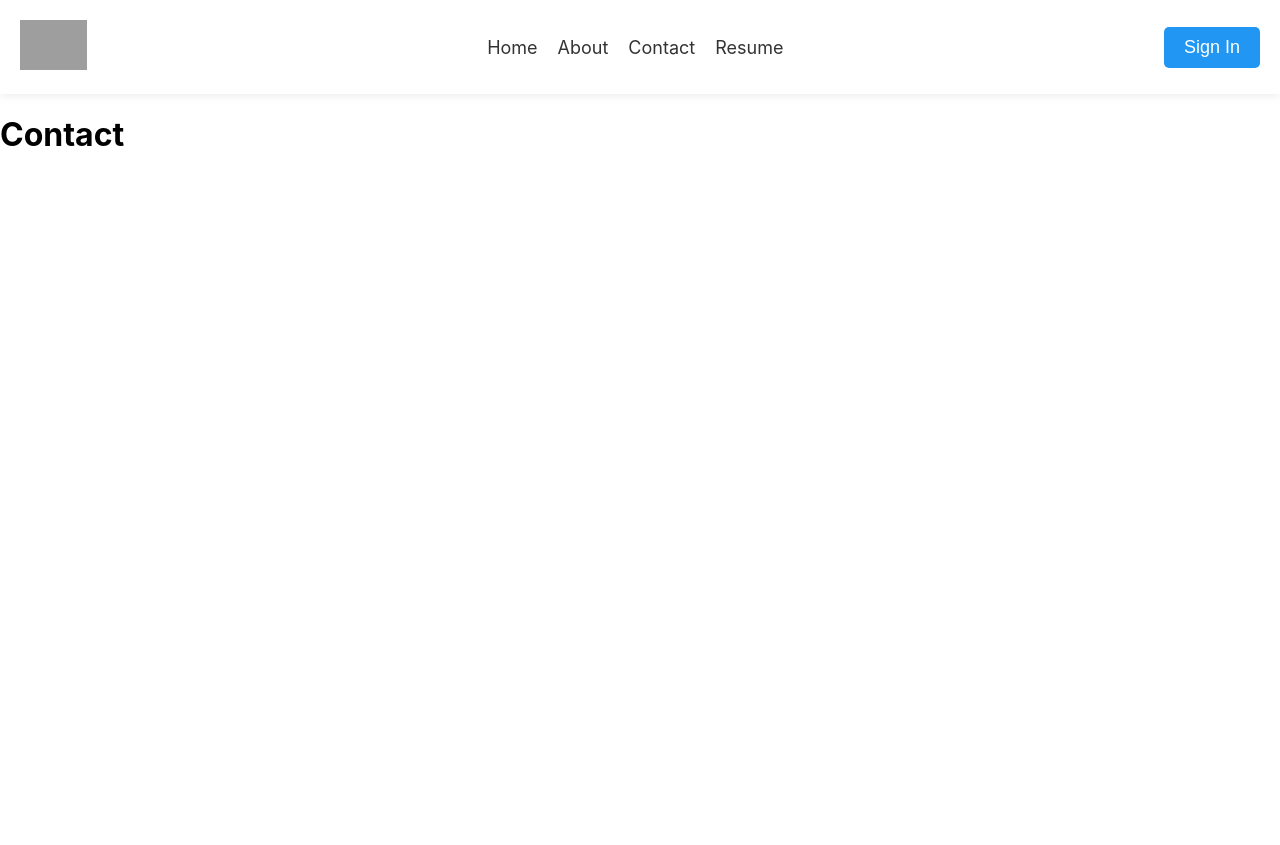
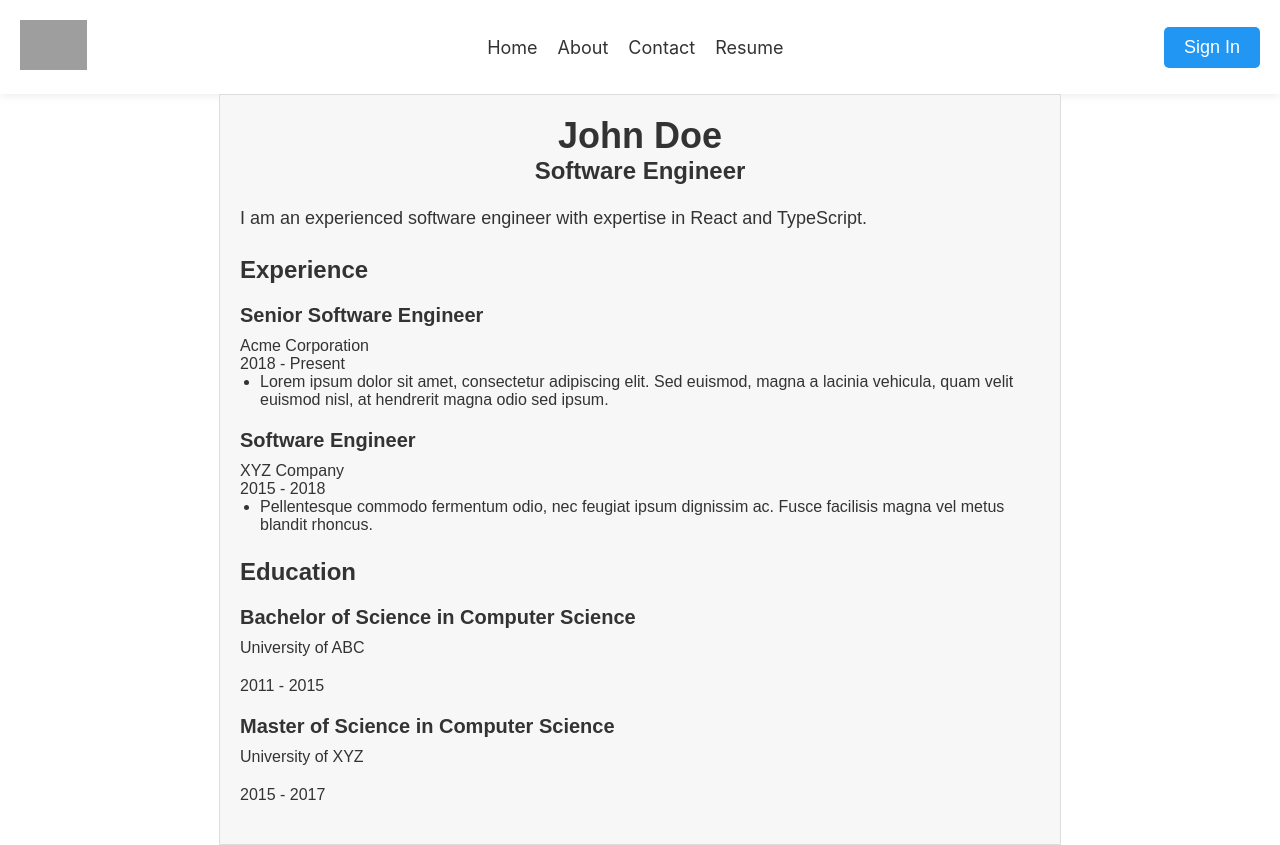
Before and after one commit to Amrit618/profile, a React (Create React App) app: page /Resume in a window 1280 px wide. Before the commit the page ends 800 px from the top, so only its background shows below. Built offline with nearby package versions, Linux system fonts and the light colour scheme; grey boxes are pictures that could not be loaded.

Commit message:
added reume

```diff
--- a/src/App.tsx
+++ b/src/App.tsx
@@ -5,9 +5,10 @@ import About from './Pages/About';
 import Contact from './Pages/Contact';
 import Navbar from './Pages/Navbar';
 import Resume from './Pages/Resume';
+import cvData from './cvData';
 
 
-function App() {
+const App: React.FC =()=> {
   return (
     <Router>
       <div>
@@ -16,7 +17,7 @@ function App() {
           <Route path="/" element={<Home />} />
           <Route path="/about" element={<About />} />
           <Route path="/contact" element={<Contact />} />
-          <Route path="/Resume" element={<Resume />} />
+          <Route path="/Resume" element={<Resume {...cvData} />} />
         </Routes>
       </div>
     </Router>
--- a/src/Pages/Resume.tsx
+++ b/src/Pages/Resume.tsx
@@ -1,13 +1,62 @@
-import React from 'react'
+import React from 'react';
+import '../styles/Resume.css';
 
-const Resume = () => {
-  return (
-    <>
-      <div>
-        <h1>Contact</h1>
-      </div>
-    </>
-  );
+interface CVProps {
+  name: string;
+  title: string;
+  summary: string;
+  experience: Array<{
+    title: string;
+    company: string;
+    duration: string;
+    description: string;
+  }>;
+  education: Array<{ degree: string; institution: string; duration: string }>;
 }
 
-export default Resume
+const Resume: React.FC<CVProps> = ({
+  name,
+  title,
+  summary,
+  experience,
+  education,
+}) => {
+  return (
+    <div className="cv-container">
+      <div className="cv-header">
+        <h1>{name}</h1>
+        <h2>{title}</h2>
+      </div>
+      <div className="cv-summary">
+        <p>{summary}</p>
+      </div>
+      <div className="cv-experience">
+        <h3>Experience</h3>
+        {experience.map((exp) => (
+          <div key={exp.title}>
+            <h4>{exp.title}</h4>
+            <p>{exp.company}</p>
+            <p>{exp.duration}</p>
+            <ul>
+              {exp.description.split('\n').map((desc, i) => (
+                <li key={i}>{desc}</li>
+              ))}
+            </ul>
+          </div>
+        ))}
+      </div>
+      <div className="cv-education">
+        <h3>Education</h3>
+        {education.map((edu) => (
+          <div key={edu.degree}>
+            <h4>{edu.degree}</h4>
+            <p>{edu.institution}</p>
+            <p>{edu.duration}</p>
+          </div>
+        ))}
+      </div>
+    </div>
+  );
+};
+
+export default Resume;
--- /dev/null
+++ b/src/cvData.ts
@@ -0,0 +1,36 @@
+const cvData = {
+  name: 'John Doe',
+  title: 'Software Engineer',
+  summary:
+    'I am an experienced software engineer with expertise in React and TypeScript.',
+  experience: [
+    {
+      title: 'Senior Software Engineer',
+      company: 'Acme Corporation',
+      duration: '2018 - Present',
+      description:
+        'Lorem ipsum dolor sit amet, consectetur adipiscing elit. Sed euismod, magna a lacinia vehicula, quam velit euismod nisl, at hendrerit magna odio sed ipsum.',
+    },
+    {
+      title: 'Software Engineer',
+      company: 'XYZ Company',
+      duration: '2015 - 2018',
+      description:
+        'Pellentesque commodo fermentum odio, nec feugiat ipsum dignissim ac. Fusce facilisis magna vel metus blandit rhoncus.',
+    },
+  ],
+  education: [
+    {
+      degree: 'Bachelor of Science in Computer Science',
+      institution: 'University of ABC',
+      duration: '2011 - 2015',
+    },
+    {
+      degree: 'Master of Science in Computer Science',
+      institution: 'University of XYZ',
+      duration: '2015 - 2017',
+    },
+  ],
+};
+
+export default cvData;
--- /dev/null
+++ b/src/styles/Resume.css
@@ -0,0 +1,68 @@
+.cv-container {
+  max-width: 800px;
+  margin: 0 auto;
+  padding: 20px;
+  background-color: #f7f7f7;
+  border: 1px solid #ddd;
+  font-family: Arial, Helvetica, sans-serif;
+  color: #333;
+}
+
+.cv-header {
+  display: flex;
+  flex-direction: column;
+  align-items: center;
+  margin-bottom: 20px;
+}
+
+.cv-header h1 {
+  font-size: 36px;
+  margin: 0;
+}
+
+.cv-header h2 {
+  font-size: 24px;
+  margin: 0;
+}
+
+.cv-summary {
+  margin-bottom: 20px;
+}
+
+.cv-summary p {
+  font-size: 18px;
+  line-height: 1.5;
+}
+
+.cv-experience h3,
+.cv-education h3 {
+  font-size: 24px;
+  margin-bottom: 10px;
+}
+
+.cv-experience h4,
+.cv-education h4 {
+  font-size: 20px;
+  margin-top: 20px;
+  margin-bottom: 10px;
+}
+
+.cv-experience p,
+.cv-education p {
+  margin: 0;
+  font-size: 16px;
+}
+
+.cv-experience ul {
+  margin: 0;
+  padding: 0 0 0 20px;
+  font-size: 16px;
+}
+
+.cv-experience li {
+  margin-bottom: 10px;
+}
+
+.cv-education p {
+  margin-bottom: 20px;
+}
```
